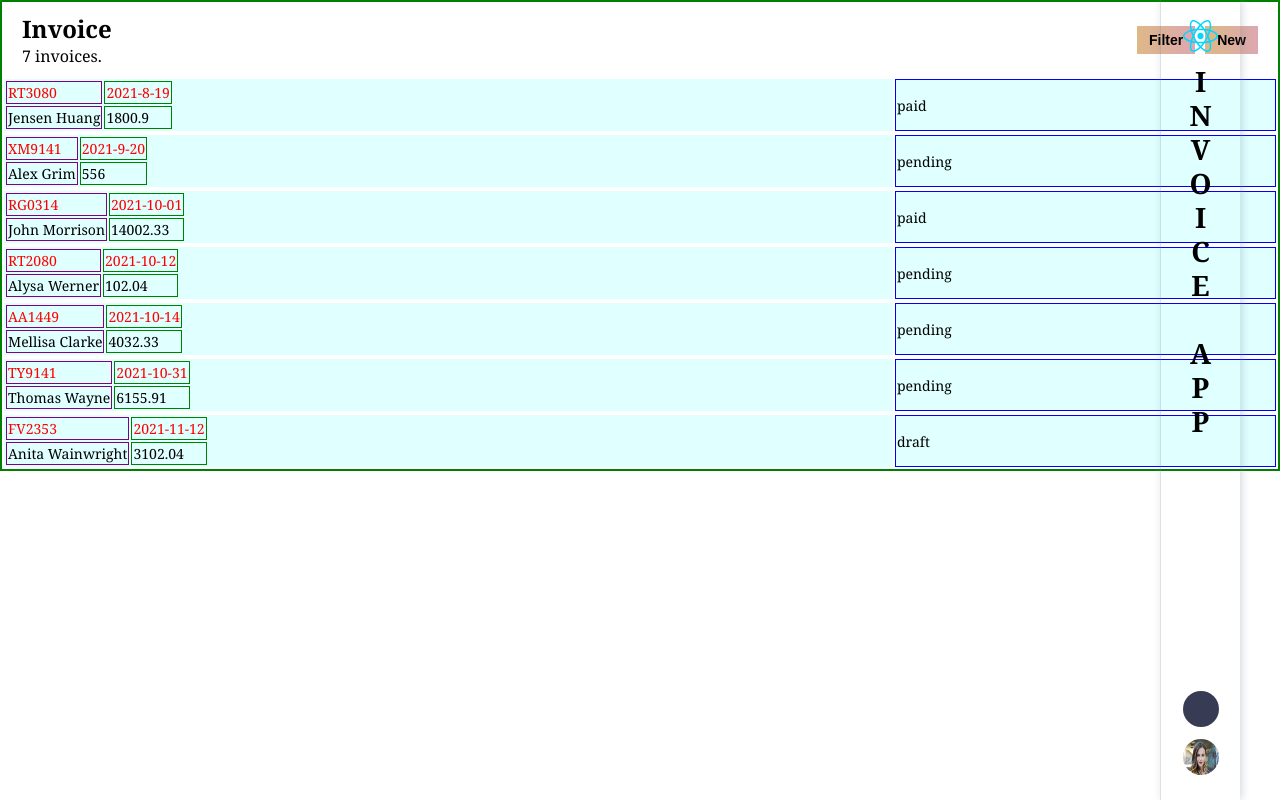
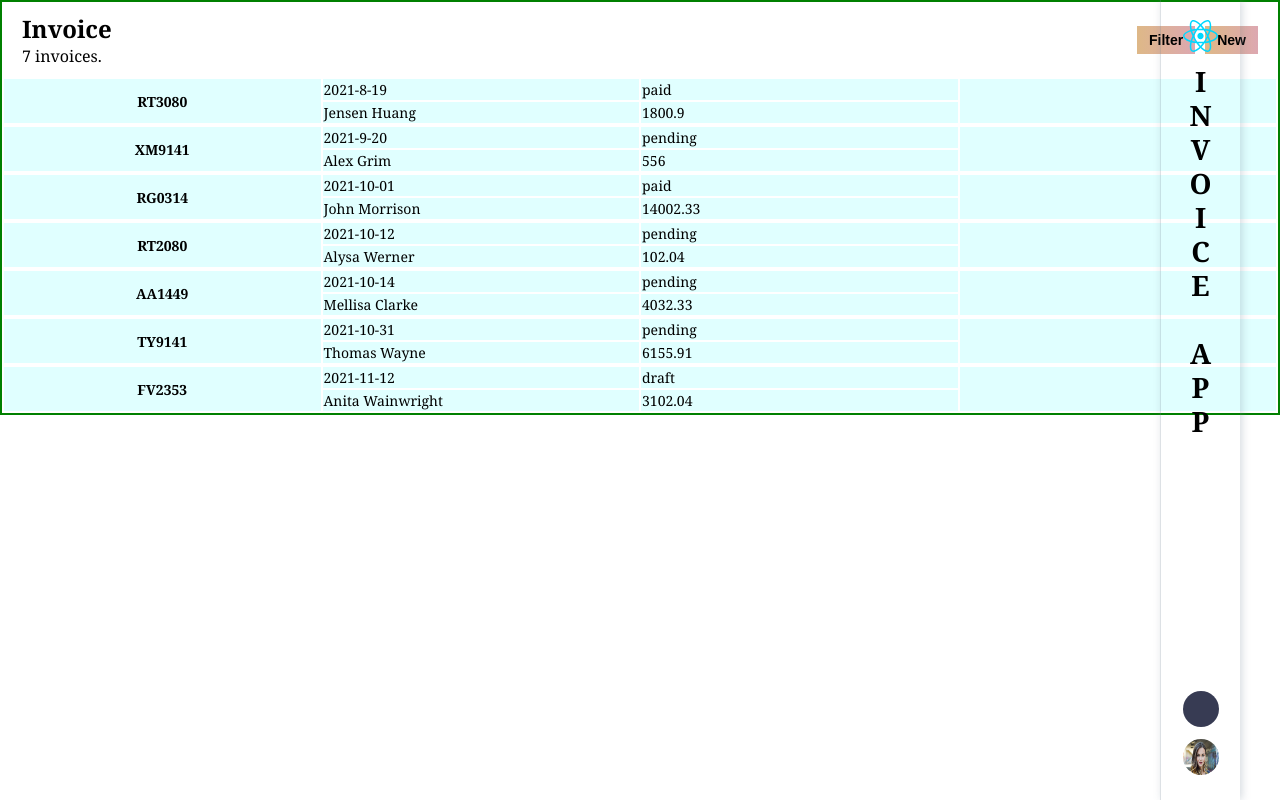
Before and after one commit to banuaggun/invoice-app, a React (Vite) app: page / in a window 1280 px wide. Built offline with nearby package versions, Linux system fonts and the light colour scheme; some icons are missing.

Commit message:
table view is being improved

```diff
--- a/src/assets/styles/invoice-card.css
+++ b/src/assets/styles/invoice-card.css
@@ -2,11 +2,14 @@
   font-size:0.875rem;
   width:100%;
 }
-
+table{
+  table-layout: fixed;
+}
 tr{
   background-color: lightcyan;
 }
 
+/*
 .mobile-card-row-1{
   padding:4px 0 2px 4px;
   color:red;
@@ -60,3 +63,4 @@ tr{
   border:1px solid black;
   text-align: left;
 }
+*/
--- a/src/components/InvoiceCard.jsx
+++ b/src/components/InvoiceCard.jsx
@@ -8,45 +8,30 @@ function InvoiceCard({invoice}) {
     <div>
       <table className="mobile-card">
         <tr>
-       <tr className='mobile-card-row-1'>
-         <td className='col-1'>
-          {invoice.id}
-         </td>
-         <td className='col-2'>{invoice.paymentDue}</td>
-       </tr>
-       <tr>
-         <td className='col-1'>{invoice.clientName}</td>
-         <td className='col-2'>{invoice.total}</td>
-       </tr>
-       <td className='col-3'>{invoice.status}
-       <i className="ph-bold ph-caret-right"></i>
-       </td>
+          <th rowSpan={2}>
+            {invoice.id}
+          </th>
+          <td>
+            {invoice.paymentDue}
+          </td>
+          <td>
+            {invoice.status}
+          </td>
+          <th rowSpan={2}>
+            <i className="ph-bold ph-caret-right"></i>
+          </th>
+        </tr>
+        <tr>
+          <td>
+            {invoice.clientName}
+          </td>
+          <td>
+            {invoice.total}
+          </td>
+        </tr>
 
-       </tr>
       </table>
-      <div className="card">
-        <div className="card-content">
-          <div className="card-content-id">
-            <h2>{invoice.id}</h2>
-          </div>
-          <div className="card-content-due">
-            <p>Due {invoice.paymentDue}</p>
-          </div>
-          <div className="card-content-client">
-            <p>{invoice.clientName}</p>
-          </div>
-          <div className="card-content-total">
-            <p>{invoice.total}€</p>
-          </div>
-          <div className="card-content-status">
-            <PaidStatus type={invoice.status} />
-          </div>
-          <div className="card-content-arrow">
-          <i className="ph-bold ph-caret-right"></i>
-          </div>
 
-        </div>
-      </div>
     </div>
   )
 }
```
